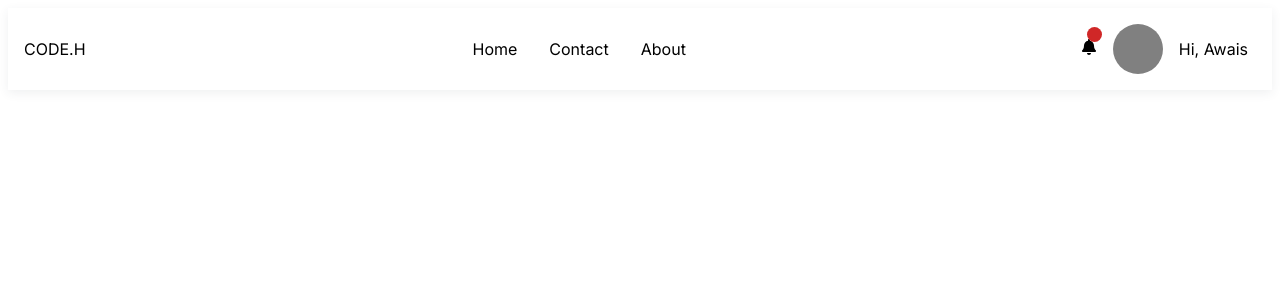
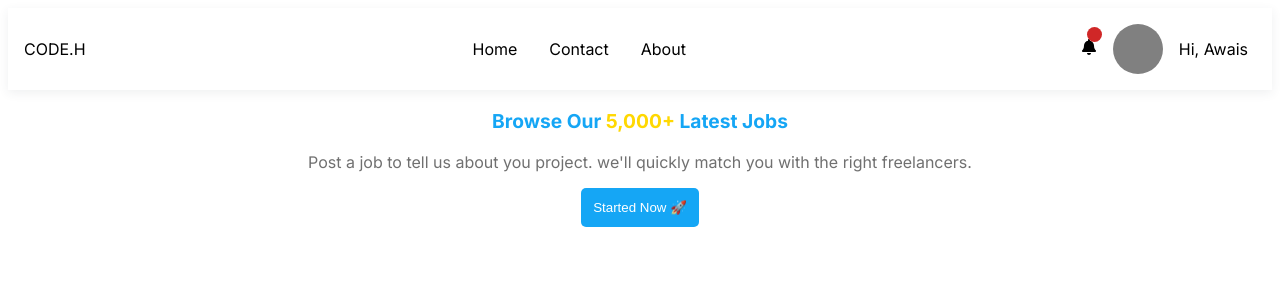
Before and after one commit to mawaisismail/codeHire-web-app-dev, a Next.js app: page / in a window 1280 px wide. Shown: the top 300 px of the page. Built offline with nearby package versions, Linux system fonts and the light colour scheme.

Commit message:
index file change

```diff
--- a/src/pages/index.tsx
+++ b/src/pages/index.tsx
@@ -1,6 +1,7 @@
 import { Header } from "@/components/common/Header";
 import { MainLayout } from "@/components/mainLayout/MainLayout";
 import { GlobalProvider } from "../../utils/context/GlobalProvider";
+import {Browse} from "@/components/Browse/Browse";
 
 const Pages = () => {
   return (
@@ -8,6 +9,7 @@ const Pages = () => {
       <GlobalProvider>
         <MainLayout>
           <Header />
+            <Browse />
         </MainLayout>
       </GlobalProvider>
     </div>
```
